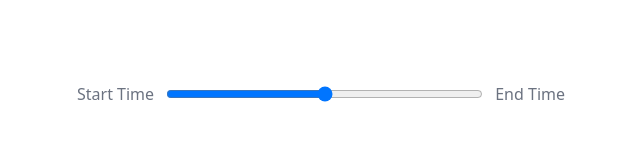
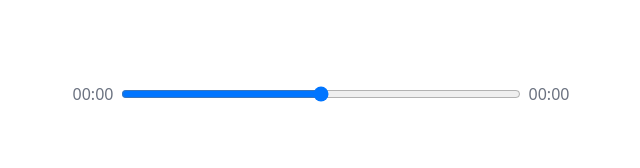
Before and after one commit to thatcatinsomnia/react-music-player, a React (Create React App) app: page / in a window 1280 px wide. Shown: the part 479-647 px from the top of the page, without its empty margins (319-959 px from the left). Built offline with nearby package versions, Linux system fonts and the light colour scheme.

Commit message:
:sparkles: add current time and duration time

```diff
--- a/src/App.js
+++ b/src/App.js
@@ -9,10 +9,10 @@ function App() {
   const [isPlaying, setIsPlaying] = useState(false);
   return (
     <div className="h-screen h-full">
-      <Song playingSong={ playingSong }/>
+      <Song playingSong={playingSong}/>
       <Player
-        playingSong={ playingSong }
-        isPlaying={ isPlaying }
+        playingSong={playingSong}
+        isPlaying={isPlaying}
         setIsPlaying={setIsPlaying}
       />
     </div>
--- a/src/components/Player.js
+++ b/src/components/Player.js
@@ -1,21 +1,37 @@
-import { useRef } from 'react';
+import { useRef, useState } from 'react';
 
 import PlayerTimeControl from './PlayerTimeControl';
 import PlayerControl from './PlayerControl';
 
 function Player({ playingSong, isPlaying, setIsPlaying }) {
   const audioRef = useRef(null);
+  const [timeInfo, setTimeInfo] = useState({
+    currentTime: null,
+    duration: null
+  });
+
+  const timeUpdateHandler = event => {
+    const currentTime = event.target.currentTime;
+    const duration = event.target.duration;
+
+    setTimeInfo({...timeInfo, currentTime, duration});
+  };
 
   return (
     <div className="h-1/5 flex flex-col items-center justify-between">
-      <PlayerTimeControl />
+      <PlayerTimeControl timeInfo={timeInfo}/>
       <PlayerControl
-        playingSong={ playingSong.audio }
-        audioRef={ audioRef }
-        isPlaying={ isPlaying }
-        setIsPlaying={ setIsPlaying }
+        playingSong={playingSong.audio}
+        audioRef={audioRef}
+        isPlaying={ isPlaying}
+        setIsPlaying={ setIsPlaying}
       />
-      <audio src={ playingSong.audio } ref={ audioRef }></audio>
+      <audio
+        src={playingSong.audio}
+        ref={audioRef}
+        onTimeUpdate={timeUpdateHandler}
+        onLoadedMetadata={timeUpdateHandler}
+      ></audio>
     </div>
   );
 }
--- a/src/components/PlayerControl.js
+++ b/src/components/PlayerControl.js
@@ -15,7 +15,7 @@ function PlayerControl({ audioRef, isPlaying, setIsPlaying }) {
   return (
     <div className="py-3 max-w-sm w-full flex items-center justify-between">
       <button>previous</button>
-      <button onClick={ playSongHandler }>PLAY</button>
+      <button onClick={playSongHandler}>PLAY</button>
       <button>next</button>
     </div>
   );
--- a/src/components/PlayerTimeControl.js
+++ b/src/components/PlayerTimeControl.js
@@ -1,9 +1,23 @@
-function PlayerTimeControl() {
+function PlayerTimeControl({ timeInfo }) {
+  const getMinutes = time => {
+    return ('0' + Math.floor(time / 60)).slice(-2);
+  };
+
+  // return the last 2 number in seconds
+  // example: 059 -> 59, 001 -> 01, 060 -> 60
+  const getSeconds = time => {
+    return ('0' + Math.floor(time % 60)).slice(-2);
+  };
+
+  const formatTime = time => {
+    return getMinutes(time) + ':' + getSeconds(time);
+  };
+
   return (
     <div className="py-4 max-w-lg w-full flex items-center text-gray-500">
-      <p className="p-3">Start Time</p>
+      <p className="w-14 text-center">{formatTime(timeInfo.currentTime)}</p>
       <input className="py-4 flex-1" type="range" name="" id=""/>
-      <p className="p-3">End Time</p>
+      <p className="w-14 text-center">{formatTime(timeInfo.duration)}</p>
     </div>
   );
 }
--- a/src/components/Song.js
+++ b/src/components/Song.js
@@ -1,9 +1,9 @@
 function Song({ playingSong }) {
   return (
     <div className="p-6 h-4/6 flex flex-col items-center justify-center">
-      <img src={ playingSong.img } className="max-w-sm w-full rounded-full"/>
-      <h2 className="mt-4 py-3 text-2xl text-gray-600">{ playingSong.title }</h2>
-      <h3 className="text-xl text-gray-500">{ playingSong.artists.join(', ') }</h3>
+      <img src={playingSong.img} className="max-w-sm w-full rounded-full"/>
+      <h2 className="mt-4 py-3 text-2xl text-gray-600">{playingSong.title}</h2>
+      <h3 className="text-xl text-gray-500">{playingSong.artists.join(', ')}</h3>
     </div>
   );
 }
```
